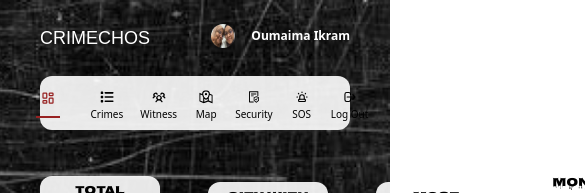
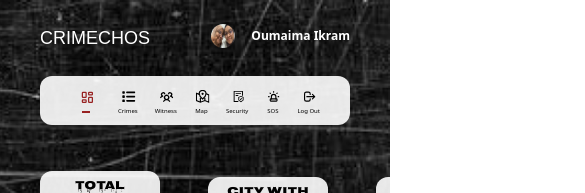
Before and after one commit to oumaima2503/CrimeEchos, a React (Vite) app: page /DashBoard in a window 390 px wide. Shown: the top 193 px of the page, 585 px wide, since content can reach past the window. Built offline with nearby package versions, Linux system fonts and the light colour scheme; no server answers; a web font is replaced by a local one.

Commit message:
responsive nav

```diff
--- a/src/component/Header.jsx
+++ b/src/component/Header.jsx
@@ -94,7 +94,7 @@ const Header = () => {
             {/* NavBar */}
             <div className='flex justify-between relative text-blueDark px-40
                 max-[800px]:px-20 max-[600px]:px-10 max-[480px]:px-2 max-[380px]:px-1
-                py-1 bg-white/90 rounded-xl mt-6 max-[550px]:justify-center max-[550px]:gap-[1px]' >
+                py-1 bg-white/90 rounded-xl mt-6 max-[550px]:justify-center max-[550px]:gap-[1px] ' >
                 {menus.map((menu, i) => (
                     <Link
                         to={menu.link}
@@ -103,18 +103,18 @@ const Header = () => {
                             ${location.pathname === menu.link ? 'text-[#982222]' : 'hover:text-[#982222] hover:scale-105'}`}
                     >
                         <div className={`duration-500 ${location.pathname === menu.link ? 'scale-150' : 'scale-100'}
-                            max-[600px]:scale-75`}>
+                            max-[600px]:scale-75 max-[550px]:size-[20px] max-[400px]:size-[15px]`}>
                             {React.createElement(menu.icon, { size: location.pathname === menu.link ? "20" : "18" })}
                         </div>
                         <h2
                             className={`whitespace-pre duration-500 -mt-1 ${
                                 location.pathname === menu.link ? 'opacity-0' : 'block'
-                            } max-[600px]:text-[10px] max-[380px]:text-[8px]`}
+                            } max-[600px]:text-[10px] max-[550px]:text-[8px] max-[400px]:text-[6px]`}
                         >
                             {menu.name}
                         </h2>
                         <div
-                            className={`h-0.5 w-10 -mt-3 max-[450px]:w-6 ${
+                            className={`h-0.5 w-10 -mt-3 max-[550px]:w-4 max-[400px]:w-2 ${
                                 location.pathname === menu.link ? 'bg-[#982222]' : 'opacity-0'
                             } duration-500`}
                         ></div>
--- a/src/pages/Dash.jsx
+++ b/src/pages/Dash.jsx
@@ -155,7 +155,7 @@ const Dash = () => {
   return (
     <div className="h-screen bg-cover bg-no-repeat flex flex-col relative" style={{ backgroundImage: `url(${arriere})`, backgroundPosition: '90% 0%' }}>
       <Header />
-      <div className="  ">
+      <div className=" flex-grow overflow-auto no-scrollbar ">
 <div className="flex flex-nowrap justify-evenly items-center gap-12 mb-8 z-10 px-10 ">
   {[
     { title: 'Total Crimes', value: data.totalCrimes },
```
